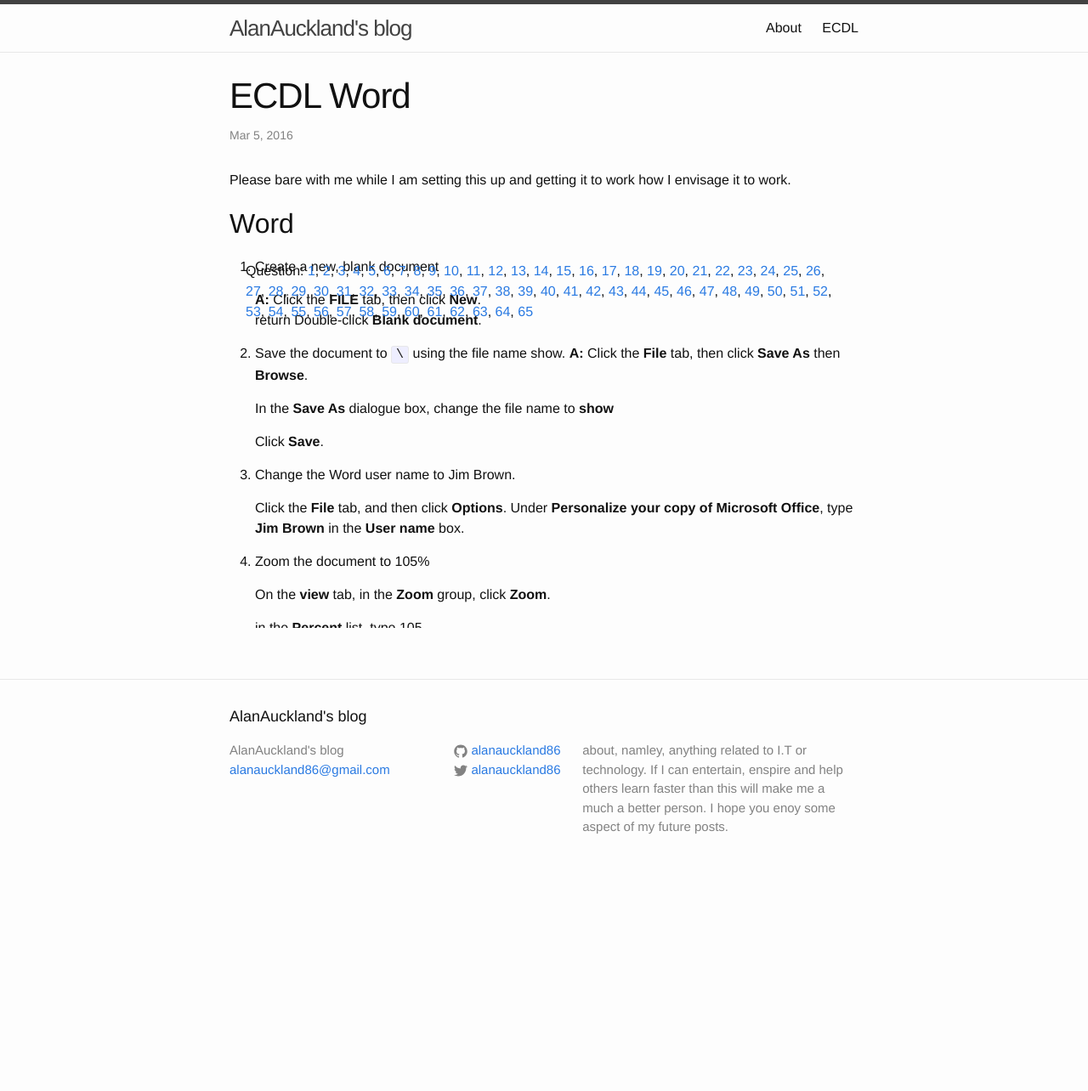
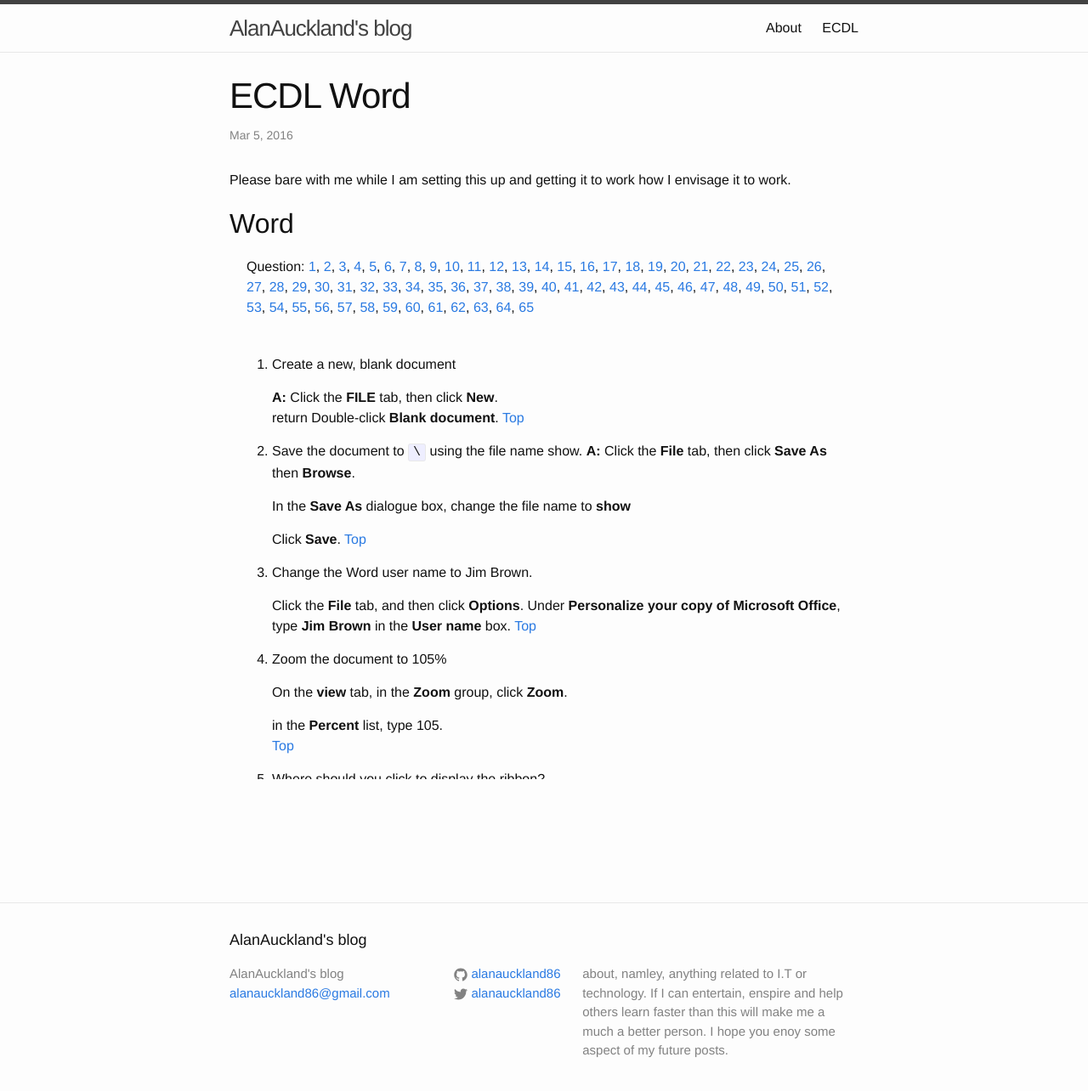
Before and after one commit to alanauckland86/alanauckland86.github.io, a Jekyll site: the page built from _posts/2016-03-05-ECDL-Word.markdown, in a window 1280 px wide. Shown: the top 1284 px of the page at 85% size. Built offline with Jekyll 4.4.1, drawn with Linux system fonts in a browser that asks for light colours; some of the changed lines change nothing that is shown.

Commit message:
fixed in place

```diff
--- a/_posts/2016-03-05-ECDL-Word.markdown
+++ b/_posts/2016-03-05-ECDL-Word.markdown
@@ -9,8 +9,10 @@
 to work how I envisage it to work.
 
 
-<div class ="ecdl-qa" markdown="1">
+
 ## Word ##
+
+<div class ="ecdl-qa" markdown="1" id="ecdl-top">
 
 Question:
 [1](#q1), [2](#q2), [3](#q3), [4](#q4), [5](#q5), [6](#q6), [7](#q7), [8](#q8),
@@ -26,12 +28,13 @@
 [63](#q63), [64](#q64), [65](#q65)
 {: .Question-numbers }
 
-
+<div class="ecdl-ans" markdown="1">
 1. {: #q1} Create a new, blank document
 
     **A:** Click the **FILE** tab, then click **New**.
     return
     Double-click **Blank document**.
+    [Top](#ecdl-top)
 
 2. {: #q2} Save the document to `\` using the file name show.
     **A:** Click the **File** tab, then click **Save As** then **Browse**.
@@ -39,17 +42,20 @@
     In the **Save As** dialogue box, change the file name to **show**
 
     Click **Save**.
+    [Top](#ecdl-top)
 
 3. {: #q3} Change the Word user name to Jim Brown.
 
     Click the **File** tab, and then click **Options**.
     Under **Personalize your copy of Microsoft Office**, type **Jim Brown** in
     the **User name** box.
+    [Top](#ecdl-top)
 4. {: #q4} Zoom the document to 105%
 
     On the **view** tab, in the **Zoom** group, click **Zoom**.
 
     in the **Percent** list, type 105.
+    [Top](#ecdl-top)
 
 5. {: #q5} Where should you click to display the ribbon?
 
@@ -58,10 +64,12 @@
     The Tab bar, right-click on tab name
 
     The Ribbon Display options button
+    [Top](#ecdl-top)
 
 6. {: #q6} Where should you click to open the help function?
 
     The Help icon.
+    [Top](#ecdl-top)
 
 7. {: #q7} Save this document as Word Template format to This \ span!. Keep the
     default
@@ -73,72 +81,76 @@
     type** list.
 
     Click **Save**.
+    [Top](#ecdl-top)
 
     ### Document Creation ###
 8. {: #q8} Switch to Print Layout mode.
 
     On the **View** tab, in the **Views** group, click the **Print Layout**
     button.
+    [Top](#ecdl-top)
 
 9. {: #q9} Hide non-printing formatting marks in the document.
 
     On the **Home** tab, in the **Paragraph** group, click the **Show/Hide**
     button.
-10. {: #q10}
-11. {: #q11}
-12. {: #q12}
-13. {: #q13}
-14. {: #q14}
-15. {: #q15}
-16. {: #q16}
-17. {: #q17}
-18. {: #q18}
-19. {: #q19}
-20. {: #q20}
-21. {: #q21}
-22. {: #q22}
-23. {: #q23}
-24. {: #q24}
-25. {: #q25}
-26. {: #q26}
-27. {: #q27}
-28. {: #q28}
-29. {: #q29}
-30. {: #q30}
-31. {: #q31}
-32. {: #q32}
-33. {: #q33}
-34. {: #q34}
-35. {: #q35}
-36. {: #q36}
-37. {: #q37}
-38. {: #q38}
-39. {: #q39}
-40. {: #q40}
-41. {: #q41}
-42. {: #q42}
-43. {: #q43}
-44. {: #q44}
-45. {: #q45}
-46. {: #q46}
-47. {: #q47}
-48. {: #q48}
-49. {: #q49}
-50. {: #q50}
-51. {: #q51}
-52. {: #q52}
-53. {: #q53}
-54. {: #q54}
-55. {: #q55}
-56. {: #q56}
-57. {: #q57}
-58. {: #q58}
-59. {: #q59}
-60. {: #q60}
-61. {: #q61}
-62. {: #q62}
-63. {: #q63}
-64. {: #q64}
-65. {: #q65}
+    [Top](#ecdl-top)
+10. {: #q10}[Top](#ecdl-top)
+11. {: #q11}[Top](#ecdl-top)
+12. {: #q12}[Top](#ecdl-top)
+13. {: #q13}[Top](#ecdl-top)
+14. {: #q14}[Top](#ecdl-top)
+15. {: #q15}[Top](#ecdl-top)
+16. {: #q16}[Top](#ecdl-top)
+17. {: #q17}[Top](#ecdl-top)
+18. {: #q18}[Top](#ecdl-top)
+19. {: #q19}[Top](#ecdl-top)
+20. {: #q20}[Top](#ecdl-top)
+21. {: #q21}[Top](#ecdl-top)
+22. {: #q22}[Top](#ecdl-top)
+23. {: #q23}[Top](#ecdl-top)
+24. {: #q24}[Top](#ecdl-top)
+25. {: #q25}[Top](#ecdl-top)
+26. {: #q26}[Top](#ecdl-top)
+27. {: #q27}[Top](#ecdl-top)
+28. {: #q28}[Top](#ecdl-top)
+29. {: #q29}[Top](#ecdl-top)
+30. {: #q30}[Top](#ecdl-top)
+31. {: #q31}[Top](#ecdl-top)
+32. {: #q32}[Top](#ecdl-top)
+33. {: #q33}[Top](#ecdl-top)
+34. {: #q34}[Top](#ecdl-top)
+35. {: #q35}[Top](#ecdl-top)
+36. {: #q36}[Top](#ecdl-top)
+37. {: #q37}[Top](#ecdl-top)
+38. {: #q38}[Top](#ecdl-top)
+39. {: #q39}[Top](#ecdl-top)
+40. {: #q40}[Top](#ecdl-top)
+41. {: #q41}[Top](#ecdl-top)
+42. {: #q42}[Top](#ecdl-top)
+43. {: #q43}[Top](#ecdl-top)
+44. {: #q44}[Top](#ecdl-top)
+45. {: #q45}[Top](#ecdl-top)
+46. {: #q46}[Top](#ecdl-top)
+47. {: #q47}[Top](#ecdl-top)
+48. {: #q48}[Top](#ecdl-top)
+49. {: #q49}[Top](#ecdl-top)
+50. {: #q50}[Top](#ecdl-top)
+51. {: #q51}[Top](#ecdl-top)
+52. {: #q52}[Top](#ecdl-top)
+53. {: #q53}[Top](#ecdl-top)
+54. {: #q54}[Top](#ecdl-top)
+55. {: #q55}[Top](#ecdl-top)
+56. {: #q56}[Top](#ecdl-top)
+57. {: #q57}[Top](#ecdl-top)
+58. {: #q58}[Top](#ecdl-top)
+59. {: #q59}[Top](#ecdl-top)
+60. {: #q60}[Top](#ecdl-top)
+61. {: #q61}[Top](#ecdl-top)
+62. {: #q62}[Top](#ecdl-top)
+63. {: #q63}[Top](#ecdl-top)
+64. {: #q64}[Top](#ecdl-top)
+65. {: #q65}[Top](#ecdl-top)
+</div>
 
 </div>
--- a/css/main.scss
+++ b/css/main.scss
@@ -60,22 +60,21 @@
 
 .ecdl-qa{
     position: relative;
-    height: 500px;
-    overflow-y: scroll;
+    width:700px;
+    height:700px;;
+    margin: auto;
 }
 
 .Question-numbers {
-    position:absolute;
-    padding:5px;
-    margin-top:0;
-    margin-left:14px;
-    width:700px;
+    height: 100px;
+    width: 100%;
 }
 
-
+.ecdl-ans{
+    position: absolute;
+    overflow-y: scroll;
+    height: 500px;
+}
   .ecdl-list {
       list-style: none;
   }
-/**
-    Question-numbers
-*/
```
